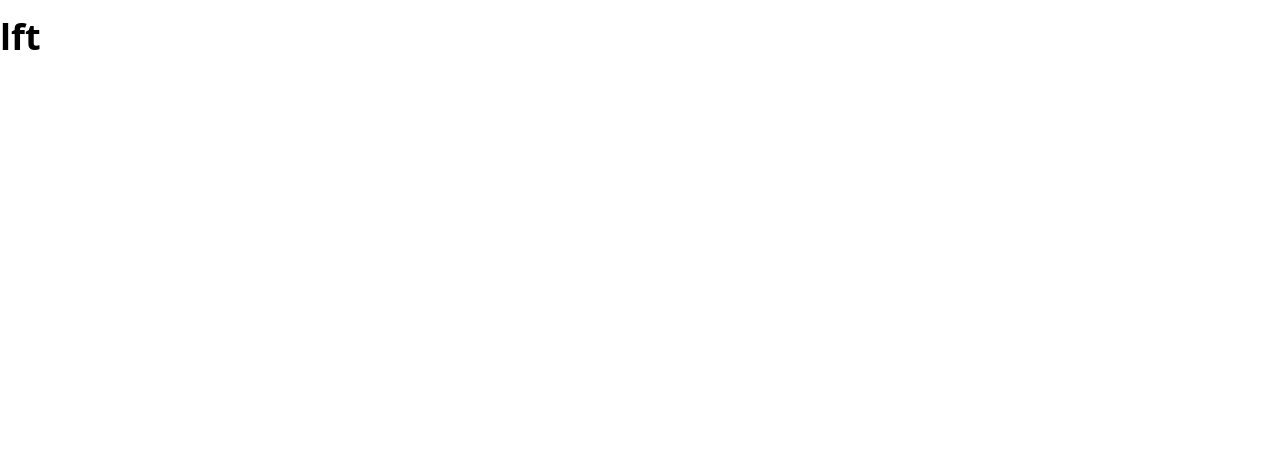
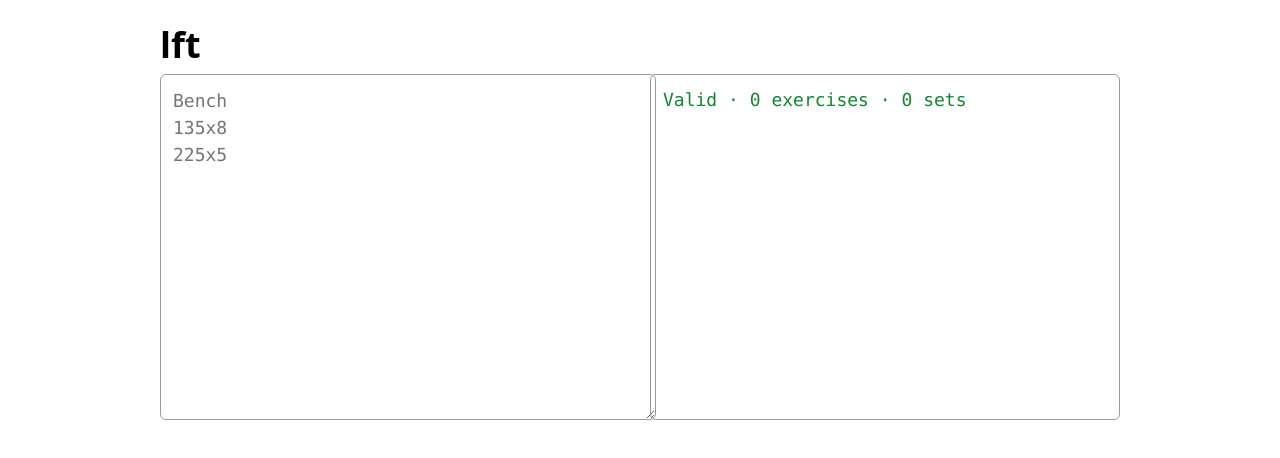
Before and after one commit to sheldonkwok/lft, a React (Vite) app: page / in a window 1280 px wide. Shown: the top 458 px of the page. Built offline with nearby package versions, Linux system fonts and the light colour scheme.

Commit message:
feat: Add init input

```diff
--- a/src/App.css
+++ b/src/App.css
@@ -1,184 +1,58 @@
-.counter {
-	font-size: 16px;
-	padding: 5px 10px;
-	border-radius: 5px;
-	color: var(--accent);
-	background: var(--accent-bg);
-	border: 2px solid transparent;
-	transition: border-color 0.3s;
-	margin-bottom: 24px;
+.app {
+	max-width: 960px;
+	margin: 0 auto;
+	padding: 32px 20px;
+	font-family: ui-monospace, SFMono-Regular, Menlo, Monaco, Consolas, monospace;
+}
 
-	&:hover {
-		border-color: var(--accent-border);
-	}
-	&:focus-visible {
-		outline: 2px solid var(--accent);
-		outline-offset: 2px;
+.app h1 {
+	margin: 0 0 16px;
+	font-family: system-ui, sans-serif;
+}
+
+.workspace {
+	display: grid;
+	grid-template-columns: 1fr 1fr;
+	gap: 20px;
+	align-items: start;
+}
+
+@media (max-width: 720px) {
+	.workspace {
+		grid-template-columns: 1fr;
 	}
 }
 
-.hero {
-	position: relative;
-
-	.base,
-	.framework,
-	.vite {
-		inset-inline: 0;
-		margin: 0 auto;
-	}
-
-	.base {
-		width: 170px;
-		position: relative;
-		z-index: 0;
-	}
-
-	.framework,
-	.vite {
-		position: absolute;
-	}
-
-	.framework {
-		z-index: 1;
-		top: 34px;
-		height: 28px;
-		transform: perspective(2000px) rotateZ(300deg) rotateX(44deg) rotateY(39deg)
-			scale(1.4);
-	}
-
-	.vite {
-		z-index: 0;
-		top: 107px;
-		height: 26px;
-		width: auto;
-		transform: perspective(2000px) rotateZ(300deg) rotateX(40deg) rotateY(39deg)
-			scale(0.8);
-	}
+.workout-input {
+	width: 100%;
+	min-height: 320px;
+	padding: 12px;
+	font: inherit;
+	line-height: 1.5;
+	border: 1px solid #999;
+	border-radius: 6px;
+	background: transparent;
+	color: inherit;
+	resize: vertical;
 }
 
-#center {
+.status {
+	padding: 12px;
+	border: 1px solid #999;
+	border-radius: 6px;
+	min-height: 320px;
+}
+
+.status-valid {
+	color: #1a7f37;
+}
+
+.status-errors {
+	list-style: none;
+	margin: 0;
+	padding: 0;
 	display: flex;
 	flex-direction: column;
-	gap: 25px;
-	place-content: center;
-	place-items: center;
-	flex-grow: 1;
-
-	@media (max-width: 1024px) {
-		padding: 32px 20px 24px;
-		gap: 18px;
-	}
+	gap: 6px;
+	color: #b42318;
 }
-
-#next-steps {
-	display: flex;
-	border-top: 1px solid var(--border);
-	text-align: left;
-
-	& > div {
-		flex: 1 1 0;
-		padding: 32px;
-		@media (max-width: 1024px) {
-			padding: 24px 20px;
-		}
-	}
-
-	.icon {
-		margin-bottom: 16px;
-		width: 22px;
-		height: 22px;
-	}
-
-	@media (max-width: 1024px) {
-		flex-direction: column;
-		text-align: center;
-	}
-}
-
-#docs {
-	border-right: 1px solid var(--border);
-
-	@media (max-width: 1024px) {
-		border-right: none;
-		border-bottom: 1px solid var(--border);
-	}
-}
-
-#next-steps ul {
-	list-style: none;
-	padding: 0;
-	display: flex;
-	gap: 8px;
-	margin: 32px 0 0;
-
-	.logo {
-		height: 18px;
-	}
-
-	a {
-		color: var(--text-h);
-		font-size: 16px;
-		border-radius: 6px;
-		background: var(--social-bg);
-		display: flex;
-		padding: 6px 12px;
-		align-items: center;
-		gap: 8px;
-		text-decoration: none;
-		transition: box-shadow 0.3s;
-
-		&:hover {
-			box-shadow: var(--shadow);
-		}
-		.button-icon {
-			height: 18px;
-			width: 18px;
-		}
-	}
-
-	@media (max-width: 1024px) {
-		margin-top: 20px;
-		flex-wrap: wrap;
-		justify-content: center;
-
-		li {
-			flex: 1 1 calc(50% - 8px);
-		}
-
-		a {
-			width: 100%;
-			justify-content: center;
-			box-sizing: border-box;
-		}
-	}
-}
-
-#spacer {
-	height: 88px;
-	border-top: 1px solid var(--border);
-	@media (max-width: 1024px) {
-		height: 48px;
-	}
-}
-
-.ticks {
-	position: relative;
-	width: 100%;
-
-	&::before,
-	&::after {
-		content: "";
-		position: absolute;
-		top: -4.5px;
-		border: 5px solid transparent;
-	}
-
-	&::before {
-		left: 0;
-		border-left-color: var(--border);
-	}
-	&::after {
-		right: 0;
-		border-right-color: var(--border);
-	}
-}
--- a/src/App.tsx
+++ b/src/App.tsx
@@ -1,7 +1,48 @@
+import { useMemo, useState } from "react";
 import "./App.css";
+import { EXERCISES } from "./exercises";
+import { parseWorkout } from "./parser";
 
 function App() {
-	return <h1>lft</h1>;
+	const [text, setText] = useState("");
+	const result = useMemo(() => parseWorkout(text, EXERCISES), [text]);
+	const valid = result.errors.length === 0;
+	const totalSets = result.exercises.reduce((n, e) => n + e.sets.length, 0);
+
+	return (
+		<main className="app">
+			<h1>lft</h1>
+			<div className="workspace">
+				<textarea
+					data-testid="workout-input"
+					className="workout-input"
+					value={text}
+					onChange={(e) => setText(e.target.value)}
+					placeholder="Bench&#10;135x8&#10;225x5"
+					spellCheck={false}
+					autoCapitalize="off"
+					autoCorrect="off"
+				/>
+				<aside className="status">
+					{valid ? (
+						<div data-testid="status-valid" className="status-valid">
+							Valid · {result.exercises.length} exercise
+							{result.exercises.length === 1 ? "" : "s"} · {totalSets} set
+							{totalSets === 1 ? "" : "s"}
+						</div>
+					) : (
+						<ul data-testid="status-errors" className="status-errors">
+							{result.errors.map((err) => (
+								<li key={`${err.line}-${err.message}`} data-testid="error-line">
+									Line {err.line}: {err.message}
+								</li>
+							))}
+						</ul>
+					)}
+				</aside>
+			</div>
+		</main>
+	);
 }
 
 export default App;
--- /dev/null
+++ b/src/exercises.ts
@@ -0,0 +1,12 @@
+export type Equipment = "barbell" | "dumbbell";
+
+export type Exercise = {
+	name: string;
+	muscleGroup: string;
+	equipment: Equipment;
+};
+
+export const EXERCISES: Exercise[] = [
+	{ name: "Bench", muscleGroup: "chest", equipment: "barbell" },
+	{ name: "Incline Bench", muscleGroup: "chest", equipment: "barbell" },
+];
--- /dev/null
+++ b/src/parser.ts
@@ -0,0 +1,73 @@
+import type { Exercise } from "./exercises";
+
+export type ParsedSet = { weight: number; reps: number };
+export type ParsedExercise = { name: string; sets: ParsedSet[] };
+export type ParseError = { line: number; message: string };
+export type ParseResult = {
+	exercises: ParsedExercise[];
+	errors: ParseError[];
+};
+
+const SET_RE = /^(\d+)x(\d+)$/;
+
+export function parseWorkout(text: string, known: Exercise[]): ParseResult {
+	const byLower = new Map(known.map((e) => [e.name.toLowerCase(), e]));
+	const exercises: ParsedExercise[] = [];
+	const errors: ParseError[] = [];
+	const used = new Set<string>();
+	let current: ParsedExercise | null = null;
+
+	const lines = text.split("\n");
+	for (let i = 0; i < lines.length; i++) {
+		const raw = lines[i].trimEnd();
+		const lineNum = i + 1;
+
+		if (raw.trim() === "") {
+			if (current) {
+				exercises.push(current);
+				current = null;
+			}
+			continue;
+		}
+
+		const match = raw.match(SET_RE);
+		if (current) {
+			if (match) {
+				const weight = Number(match[1]);
+				const reps = Number(match[2]);
+				if (weight > 0 && reps > 0) {
+					current.sets.push({ weight, reps });
+				} else {
+					errors.push({ line: lineNum, message: "Expected set like 135x8" });
+				}
+				continue;
+			}
+			const known = byLower.get(raw.toLowerCase());
+			if (known) {
+				errors.push({
+					line: lineNum,
+					message: "Finish previous exercise with a blank line",
+				});
+			} else {
+				errors.push({ line: lineNum, message: "Expected set like 135x8" });
+			}
+			continue;
+		}
+
+		const exercise = byLower.get(raw.toLowerCase());
+		if (!exercise) {
+			errors.push({ line: lineNum, message: "Unknown exercise" });
+			continue;
+		}
+		if (used.has(exercise.name)) {
+			errors.push({ line: lineNum, message: "Exercise already used" });
+			continue;
+		}
+		used.add(exercise.name);
+		current = { name: exercise.name, sets: [] };
+	}
+
+	if (current) exercises.push(current);
+
+	return { exercises, errors };
+}
```
Also changed, not shown: 2 other files (tests, documents, lock files or other folders).
